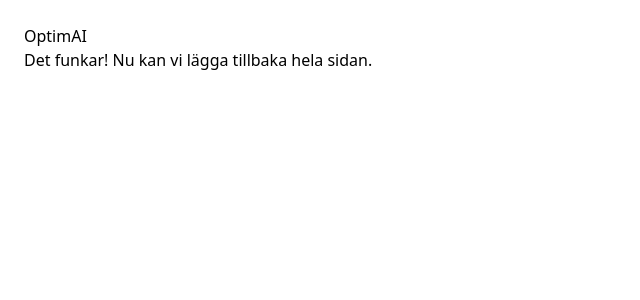
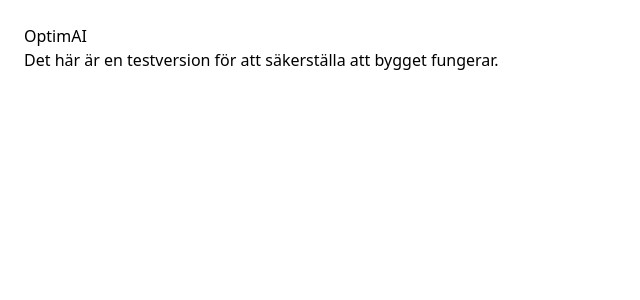
Before and after one commit to mellow1004/optimai-landing-, a React (Vite) app: page / in a window 1280 px wide. Shown: the top 300 px of the page, without its empty margins (0-640 px from the left). Built offline with nearby package versions, Linux system fonts and the light colour scheme.

Commit message:
Update App.jsx

```diff
--- a/src/App.jsx
+++ b/src/App.jsx
@@ -1,8 +1,10 @@
-export default function App() {
+function App() {
   return (
-    <div style={{ padding: 24, fontFamily: 'system-ui, sans-serif' }}>
+    <div style={{ padding: '24px', fontFamily: 'system-ui, sans-serif' }}>
       <h1>OptimAI</h1>
-      <p>Det funkar! Nu kan vi lägga tillbaka hela sidan.</p>
+      <p>Det här är en testversion för att säkerställa att bygget fungerar.</p>
     </div>
   );
 }
+
+export default App;
```
